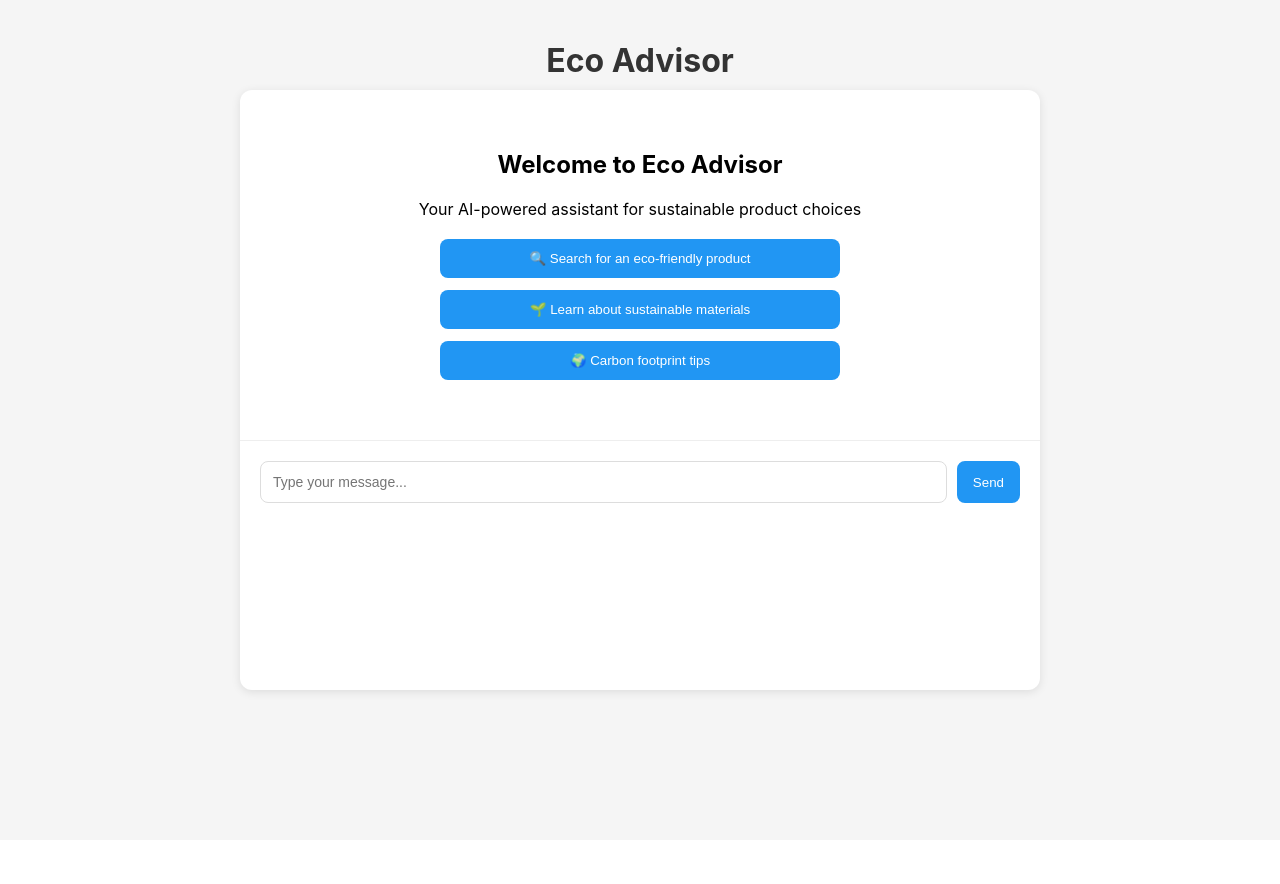
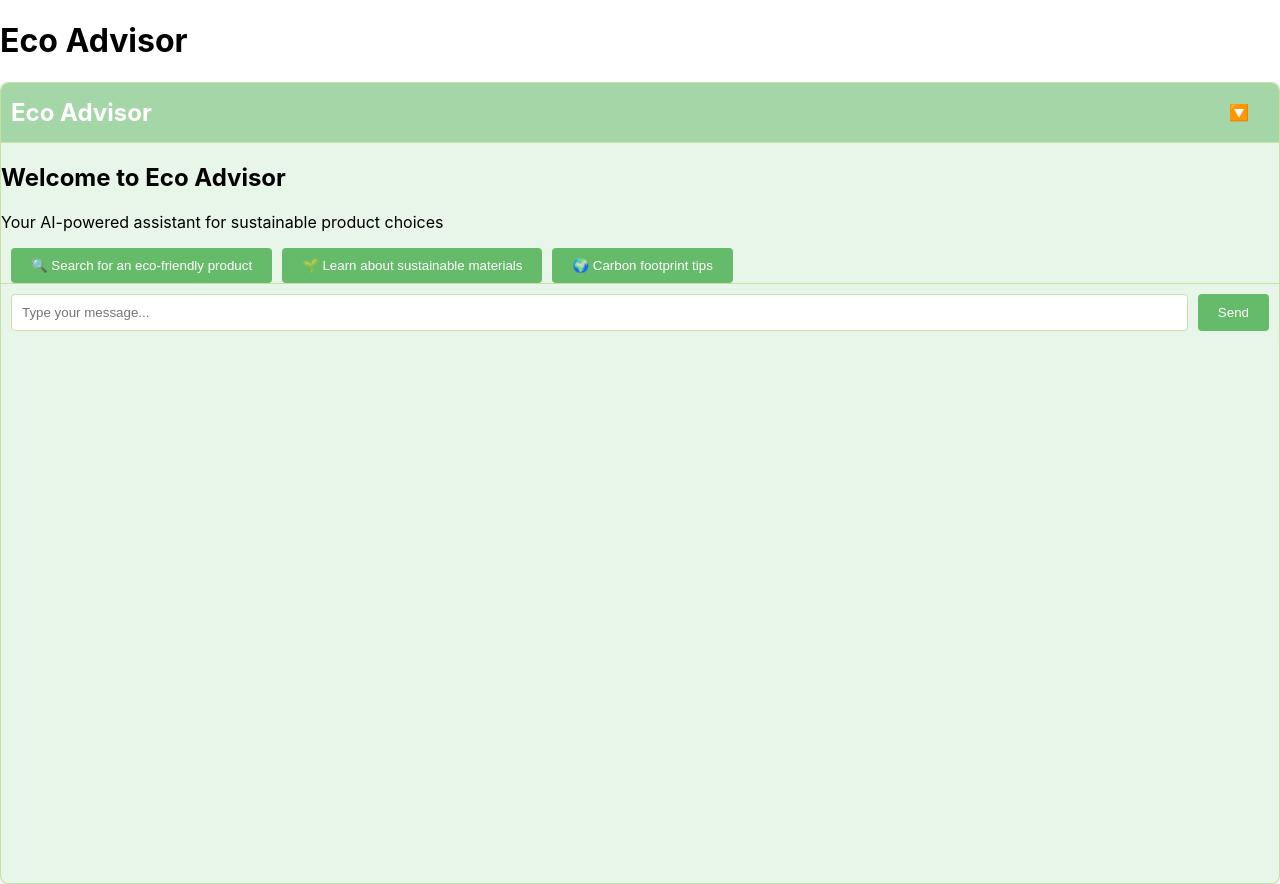
Before and after one commit to DJ0301/EcoAI, a React (Create React App) app in the folder eco-advisor/: page / in a window 1280 px wide. Before the commit the page ends 840 px from the top, so only its background shows below. Built offline with nearby package versions, Linux system fonts and the light colour scheme; what groq-sdk would draw is missing.

Commit message:
chat format needs to be fixed and integrated

```diff
--- a/eco-advisor/src/App.css
+++ b/eco-advisor/src/App.css
@@ -1,153 +1,100 @@
-.App {
-  text-align: center;
+.chat-container {
+  display: flex;
+  flex-direction: column;
+  height: 100vh;
+  max-width: 100%;
+  overflow: hidden;
+  background-color: #e8f5e9; /* Light green background */
+  border: 1px solid #c5e1a5; /* Light green border */
+  border-radius: 8px;
+  box-shadow: 0 4px 8px rgba(0, 0, 0, 0.1);
+  position: relative;
 }
 
-.App-logo {
-  height: 40vmin;
-  pointer-events: none;
+.chat-header {
+  display: flex;
+  justify-content: space-between;
+  align-items: center;
+  padding: 10px;
+  background-color: #a5d6a7; /* Medium green for header */
+  border-bottom: 1px solid #c5e1a5;
+  border-radius: 8px 8px 0 0;
 }
 
-@media (prefers-reduced-motion: no-preference) {
-  .App-logo {
-    animation: App-logo-spin infinite 20s linear;
-  }
+.chat-header h2 {
+  margin: 0;
+  color: #ffffff;
 }
 
-.App-header {
-  background-color: #282c34;
-  min-height: 100vh;
-  display: flex;
-  flex-direction: column;
-  align-items: center;
-  justify-content: center;
-  font-size: calc(10px + 2vmin);
-  color: white;
+.minimize-button {
+  background: none;
+  border: none;
+  color: #ffffff;
+  font-size: 16px;
+  cursor: pointer;
+  transition: color 0.3s;
 }
 
-.App-link {
-  color: #61dafb;
+.minimize-button:hover {
+  color: #4caf50; /* Slightly darker green on hover */
 }
 
-@keyframes App-logo-spin {
-  from {
-    transform: rotate(0deg);
-  }
-  to {
-    transform: rotate(360deg);
-  }
-}
-
-.app {
-  min-height: 100vh;
-  background: #f5f5f5;
-  padding: 20px;
-}
-
-.container {
-  max-width: 800px;
-  margin: 0 auto;
-}
-
-h1 {
-  text-align: center;
-  color: #333;
-  margin-bottom: 10px;
-}
-
-.subtitle {
-  text-align: center;
-  color: #666;
-  margin-bottom: 30px;
-}
-
-.chat-wrapper {
-  background: white;
-  border-radius: 12px;
-  box-shadow: 0 2px 10px rgba(0, 0, 0, 0.1);
-  overflow: hidden;
-}
-
-.empty-screen {
-  padding: 40px 20px;
-  text-align: center;
-}
-
-.button-container {
-  display: flex;
-  flex-direction: column;
-  gap: 12px;
-  max-width: 400px;
-  margin: 20px auto;
-}
-
-.example-button {
-  background: #2196f3;
-  color: white;
-  border: none;
-  padding: 12px 20px;
-  border-radius: 8px;
-  cursor: pointer;
-  transition: background 0.2s;
-}
-
-.example-button:hover {
-  background: #1976d2;
+.messages {
+  flex: 1;
+  overflow-y: auto;
+  padding: 10px;
+  background-color: #f1f8e9; /* Even lighter green for messages area */
 }
 
 .message {
-  padding: 12px 20px;
-  margin: 8px;
+  margin-bottom: 10px;
+  padding: 10px;
   border-radius: 8px;
+  max-width: 80%;
 }
 
 .message.user {
-  background: #e3f2fd;
-  margin-left: 20%;
+  background-color: #a5d6a7; /* User message in medium green */
+  align-self: flex-end;
 }
 
 .message.assistant {
-  background: #f5f5f5;
-  margin-right: 20%;
-}
-
-.chat-container {
-  display: flex;
-  flex-direction: column;
-  height: 600px;
-}
-
-.messages-container {
-  flex: 1;
-  overflow-y: auto;
-  padding: 20px;
+  background-color: #c8e6c9; /* Assistant message in light green */
+  align-self: flex-start;
 }
 
 form {
   display: flex;
-  gap: 10px;
-  padding: 20px;
-  background: white;
-  border-top: 1px solid #eee;
+  padding: 10px;
+  border-top: 1px solid #c5e1a5; /* Light green border */
+  background-color: #e8f5e9; /* Match the chat container */
+  border-radius: 0 0 8px 8px;
 }
 
-textarea, input {
+input[type="text"] {
   flex: 1;
-  padding: 12px;
-  border: 1px solid #ddd;
-  border-radius: 8px;
-  font-size: 14px;
-  resize: none;
+  padding: 10px;
+  border: 1px solid #c5e1a5; /* Light green border */
+  border-radius: 4px;
+  background-color: #ffffff; /* White input background */
 }
 
 button {
-  padding: 8px 16px;
-  background: #2196f3;
+  margin-left: 10px;
+  padding: 10px 20px;
+  border: none;
+  background-color: #66bb6a; /* Darker green for button */
   color: white;
-  border: none;
-  border-radius: 8px;
+  border-radius: 4px;
   cursor: pointer;
+  transition: background-color 0.3s;
+}
+
+button:hover {
+  background-color: #4caf50; /* Slightly darker green on hover */
 }
 
 button:disabled {
-  background: #bdbdbd;
+  background-color: #c8e6c9; /* Light green when disabled */
+  cursor: not-allowed;
 }
--- a/eco-advisor/src/components/EcoAdvisor.js
+++ b/eco-advisor/src/components/EcoAdvisor.js
@@ -1,4 +1,4 @@
-import { useRef, useState } from 'react';
+import { useRef, useState, useEffect } from 'react';
 // import Textarea from 'react-textarea-autosize';
 // import { SendIcon } from 'lucide-react';
 import { handleChat } from '../api/chat';  // Add this import
@@ -7,9 +7,10 @@ import { EmptyScreen } from './EmptyScreen';  // Add this import
 export function EcoAdvisor() {
   const [messages, setMessages] = useState([]);
   const [isLoading, setIsLoading] = useState(false);
-  // eslint-disable-next-line no-unused-vars
   const [showLinkInput, setShowLinkInput] = useState(false);
+  const [isMinimized, setIsMinimized] = useState(false);
   const messageInputRef = useRef(null);
+  const messagesEndRef = useRef(null);
 
   const handleSubmit = async (message, productLink = '') => {
     try {
@@ -45,8 +46,26 @@ export function EcoAdvisor() {
     }
   };
 
+  // Auto-scroll to the bottom when messages change
+  useEffect(() => {
+    if (messagesEndRef.current) {
+      messagesEndRef.current.scrollIntoView({ behavior: 'smooth' });
+    }
+  }, [messages]);
+
   return (
-    <div className="chat-container">
+    <div className={`chat-container ${isMinimized ? 'minimized' : ''}`}>
+      <div className="chat-header">
+        <h2>Eco Advisor</h2>
+        <button
+          className="minimize-button"
+          onClick={() => setIsMinimized(!isMinimized)}
+        >
+          {isMinimized ? '🔼' : '🔽'}
+        </button>
+      </div>
+      {!isMinimized && (
+        <>
           {messages.length === 0 ? (
             <EmptyScreen submitMessage={handleSubmit} />
           ) : (
@@ -60,6 +79,7 @@ export function EcoAdvisor() {
                 </div>
               ))}
               {isLoading && <div className="message assistant">...</div>}
+              <div ref={messagesEndRef} />
             </div>
           )}
 
@@ -83,6 +103,8 @@ export function EcoAdvisor() {
               Send
             </button>
           </form>
+        </>
+      )}
     </div>
   );
 }
```
Lines whose indentation alone changed are shown as unchanged.
